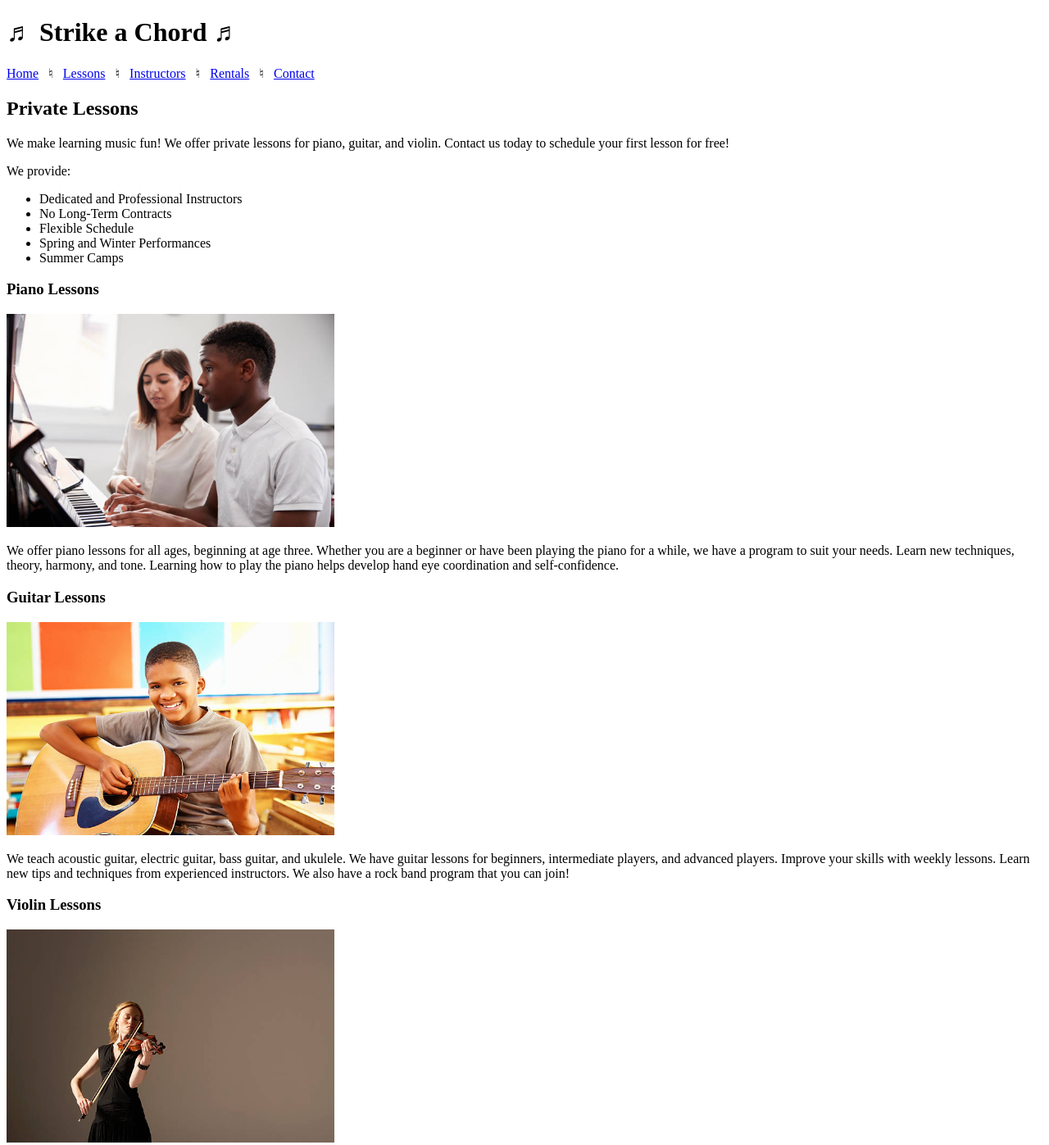
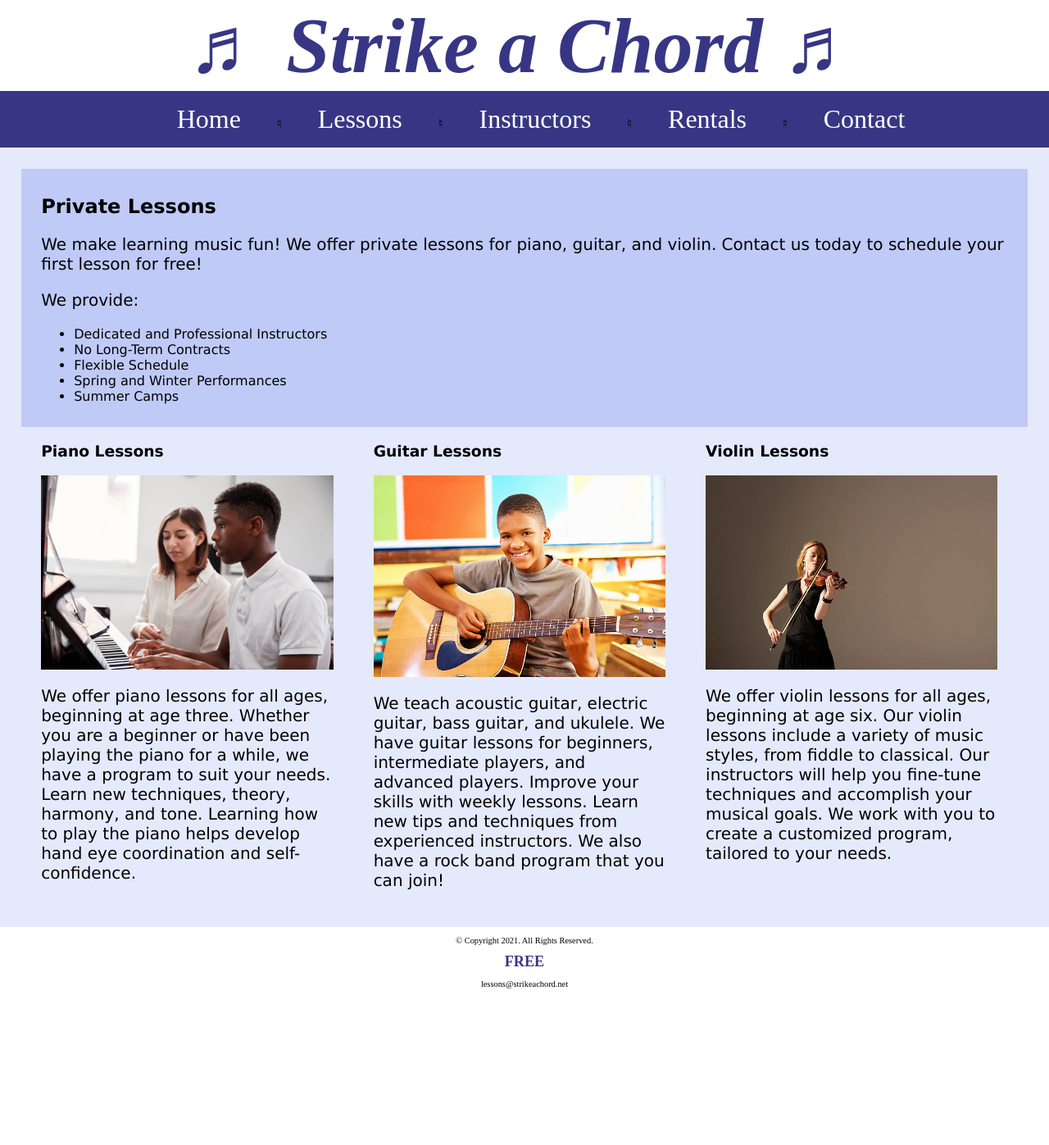
Before and after one commit to cuongnadev/html_css_trainning, a plain HTML site: page LabChapter4/Lab1/lessons.html in a window 1280 px wide. Shown: the top 1397 px of the page at 82% size. After the commit the page ends 1216 px from the top, so only its background shows below. Drawn offline with Linux system fonts and the light colour scheme.

Commit message:
lab1 Chapter4 successfull

```diff
--- /dev/null
+++ b/LabChapter4/Lab1/css/style.css
@@ -0,0 +1,115 @@
+/*
+  Author: Anh Cường
+  Date: Current Date
+  File Name: styles.css
+  */
+
+/* CSS Reset */
+body, header, nav, main, footer, img, h1 {
+    margin: 0;
+    padding: 0;
+    border: 0;
+}
+
+/* Style rule for images */
+#hero img{
+    width: 100%;
+    height: auto;
+    box-sizing: border-box;
+    display: block;
+}
+img {
+    max-width: 100%;
+    display: block;
+}
+
+/* Style rules for header content */
+header {
+    text-align: center;
+    font-size: 3em;
+    color: #373684;
+}
+
+header h1 {
+    font-style: italic;
+}
+
+/* Style rules for navigation area */
+nav {
+    background-color: #373684;
+}
+
+nav ul {
+    list-style-type: none;
+    margin: 0;
+    text-align: center;
+}
+
+nav li {
+    display: inline-block;
+    font-size: 2em;
+}
+
+nav li a {
+    display: block;
+    color: #fff;
+    text-align: center;
+    padding: 0.5em 1em;
+    text-decoration: none;
+}
+
+/* Style rules for main content */
+main {
+    padding: 2%;
+    background-color: #e5e9fc;
+    overflow: auto;
+    font-family: Verdana, Arial, sans-serif;
+}
+
+main p {
+    font-size: 1.25em;
+}
+
+.action {
+    font-size: 1.75em;
+    color: #373684;
+    font-weight: bold;
+}
+
+#piano, #guitar, #violin {
+    width: 29%;
+    float: left;
+    margin: 0 2%;
+}
+
+#info {
+    clear: left;
+    background-color: #c0caf7;
+    padding: 1% 2%;
+}
+
+#contact {
+    text-align: center;
+}
+
+#contact a {
+    color: #4645a8;
+    text-decoration: none;
+    font-weight: bold;
+}
+
+.map {
+    border: 5px solid #373684;
+}
+
+/* Style rules for footer content */
+footer {
+    text-align: center;
+    font-size: 0.65em;
+    clear: left;
+}
+
+footer a {
+    color: #4645a8;
+    text-decoration: none;
+}
--- a/LabChapter4/Lab1/lessons.html
+++ b/LabChapter4/Lab1/lessons.html
@@ -3,6 +3,7 @@
 <head>
     <meta charset="UTF-8">
     <meta name="viewport" content="width=device-width, initial-scale=1.0">
+    <link rel="stylesheet" href="css/style.css">
     <title>Stricke a Chord: Lessons</title>
 </head>
 <body>
@@ -11,19 +12,19 @@
     </header>
 
     <nav>
-        <p>
-            <a href="./index.html">Home</a> &nbsp; &#9838; &nbsp;
-            <a href="./lessons.html">Lessons</a> &nbsp; &#9838; &nbsp;
-            <a href="./instructors.html">Instructors</a> &nbsp; &#9838; &nbsp;
-            <a href="./rentals.html">Rentals</a> &nbsp; &#9838; &nbsp;
-            <a href="./contact.html">Contact</a>
-        </p>
+        <ul>
+            <li><a href="./index.html">Home</a></li> &nbsp; &#9838; &nbsp;
+            <li><a href="./lessons.html">Lessons</a></li> &nbsp; &#9838; &nbsp;
+            <li><a href="./instructors.html">Instructors</a></li> &nbsp; &#9838; &nbsp;
+            <li><a href="./rentals.html">Rentals</a></li> &nbsp; &#9838; &nbsp;
+            <li><a href="./contact.html">Contact</a></li>
+        </ul>
     </nav>
 
      <!-- Use the main area to add the main content to the webpage -->
 
     <main>
-        <div class="info">
+        <div id="info">
             <h2>Private Lessons</h2>
             <p>
                 We make learning music fun! We offer private lessons for piano,
@@ -40,10 +41,10 @@
             </ul>
         </div>
 
-        <div class="piano">
+        <div id="piano">
             <h3>Piano Lessons</h3>
             <img src="../img/piano-lesson.jpg" alt="piano teacher and student
-            sitting at a piano" height="260" width="400">
+            sitting at a piano">
             <p>We offer piano lessons for all ages, beginning at age three.
             Whether you are a beginner or have been playing the piano for a while,
             we have a program to suit your needs. Learn new techniques, theory,
@@ -51,10 +52,10 @@
             eye coordination and self-confidence.</p>
         </div>
 
-        <div class="guitar">
+        <div id="guitar">
             <h3>Guitar Lessons</h3>
             <img src="../img/child-guitar.jpg" alt="child with a smile holding a
-            guitar" height="260" width="400">
+            guitar">
             <p>We teach acoustic guitar, electric guitar, bass guitar, and
             ukulele. We have guitar lessons for beginners, intermediate players,
             and advanced players. Improve your skills with weekly lessons. Learn
@@ -62,10 +63,9 @@
             rock band program that you can join!</p>
         </div>
 
-        <div class="violin">
+        <div id="violin">
             <h3>Violin Lessons</h3>
-            <img src="../img/woman-violin.jpg" alt="woman playing the violin"
-            height="260" width="400">
+            <img src="../img/woman-violin.jpg" alt="woman playing the violin">
             <p>We offer violin lessons for all ages, beginning at age six. Our
             violin lessons include a variety of music styles, from fiddle to
             classical. Our instructors will help you fine-tune techniques and
@@ -74,6 +74,11 @@
         </div>
     </main>
 
+    <footer>
+        <p>&copy; Copyright 2021. All Rights Reserved.</p>
+        <span class="action">FREE</span>
+        <p>lessons@strikeachord.net</p>
+    </footer>
 
 </body>
 </html>
```
Also changed, not shown: LabChapter4/Lab1/contact.html (+15 -9 lines), LabChapter4/Lab1/index.html (+14 -8 lines), LabChapter4/css/style.css (deleted), LabChapter4/img/baby-hawk.jpg (added).
